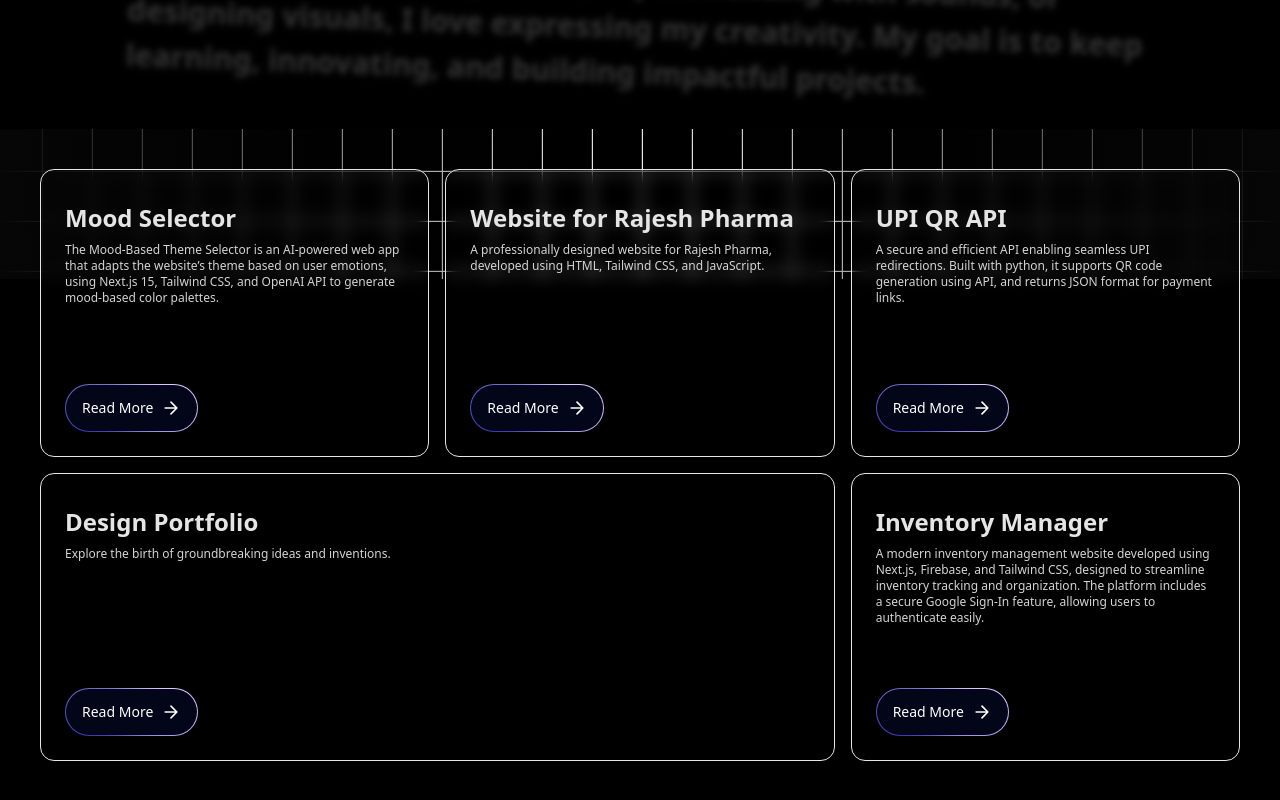
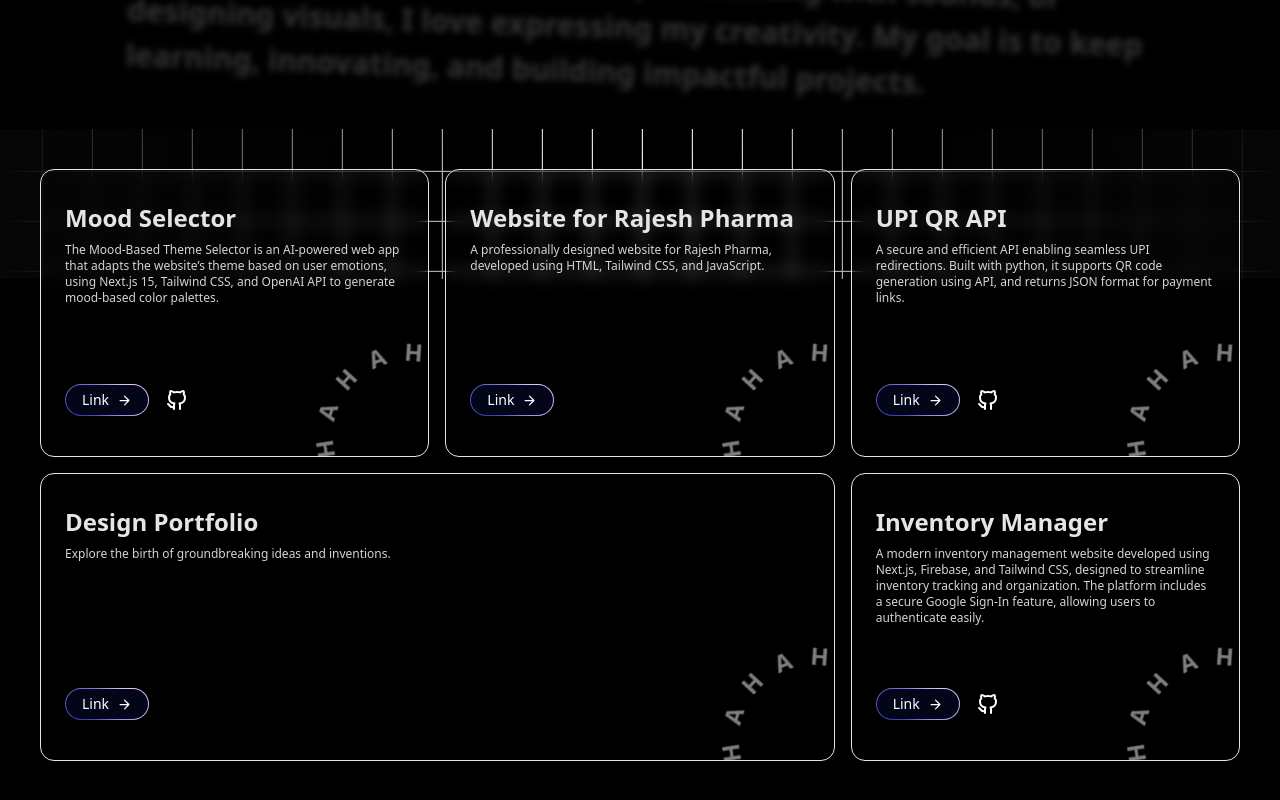
Before and after one commit to ChirayuSahu/nextjs-portfolio, a Next.js app: page / in a window 1280 px wide. Shown: the part 1440-2240 px from the top of the page. Built offline with nearby package versions, Linux system fonts and the light colour scheme.

Commit message:
Added circular text in cards

```diff
--- a/components/Grid.tsx
+++ b/components/Grid.tsx
@@ -26,6 +26,7 @@
                 title={item.title}
                 description={item.description}
                 url={item.url || '#'}
+                source={item.source}
                 className={i === 3 || i === 6 ? "md:col-span-2" : ""}
               />
             ))}
--- /dev/null
+++ b/components/ui/CircularText/CircularText.tsx
@@ -0,0 +1,128 @@
+import React, { useEffect, useState } from "react";
+import { motion, useAnimation } from "framer-motion";
+
+interface CircularTextProps {
+  text: string;
+  spinDuration?: number;
+  onHover?: "slowDown" | "speedUp" | "pause" | "goBonkers";
+  className?: string;
+}
+
+const getRotationTransition = (
+  duration: number,
+  from: number,
+  loop: boolean = true,
+) => ({
+  from: from,
+  to: from + 360,
+  ease: "linear",
+  duration: duration,
+  type: "tween",
+  repeat: loop ? Infinity : 0,
+});
+
+const getTransition = (duration: number, from: number) => ({
+  rotate: getRotationTransition(duration, from),
+  scale: {
+    type: "spring",
+    damping: 20,
+    stiffness: 300,
+  },
+});
+
+const CircularText: React.FC<CircularTextProps> = ({
+  text,
+  spinDuration = 20,
+  onHover = "speedUp",
+  className = "",
+}) => {
+  const letters = Array.from(text);
+  const controls = useAnimation();
+  const [currentRotation, setCurrentRotation] = useState(0);
+
+  useEffect(() => {
+    controls.start({
+      rotate: currentRotation + 360,
+      scale: 1,
+      transition: getTransition(spinDuration, currentRotation),
+    });
+  }, [spinDuration, controls, onHover, text]);
+
+  const handleHoverStart = () => {
+    if (!onHover) return;
+    switch (onHover) {
+      case "slowDown":
+        controls.start({
+          rotate: currentRotation + 360,
+          scale: 1,
+          transition: getTransition(spinDuration * 2, currentRotation),
+        });
+        break;
+      case "speedUp":
+        controls.start({
+          rotate: currentRotation + 360,
+          scale: 1,
+          transition: getTransition(spinDuration / 4, currentRotation),
+        });
+        break;
+      case "pause":
+        controls.start({
+          rotate: currentRotation,
+          scale: 1,
+          transition: {
+            rotate: { type: "spring", damping: 20, stiffness: 300 },
+            scale: { type: "spring", damping: 20, stiffness: 300 },
+          },
+        });
+        break;
+      case "goBonkers":
+        controls.start({
+          rotate: currentRotation + 360,
+          scale: 0.8,
+          transition: getTransition(spinDuration / 20, currentRotation),
+        });
+        break;
+      default:
+        break;
+    }
+  };
+
+  const handleHoverEnd = () => {
+    controls.start({
+      rotate: currentRotation + 360,
+      scale: 1,
+      transition: getTransition(spinDuration, currentRotation),
+    });
+  };
+
+  return (
+    <motion.div
+      initial={{ rotate: 0 }}
+      className={`mx-auto rounded-full w-[200px] h-[200px] text-white font-black text-center cursor-pointer origin-center ${className}`}
+      animate={controls}
+      onUpdate={(latest) => setCurrentRotation(Number(latest.rotate))}
+      onMouseEnter={handleHoverStart}
+      onMouseLeave={handleHoverEnd}
+    >
+      {letters.map((letter, i) => {
+        const rotation = (360 / letters.length) * i;
+        const factor = Number((Math.PI / letters.length).toFixed(0));
+        const x = factor * i;
+        const y = factor * i;
+        const transform = `rotateZ(${rotation}deg) translate3d(${x}px, ${y}px, 0)`;
+
+        return (
+          <span
+            key={i}
+            className="absolute inline-block inset-0 text-2xl transition-all duration-500 ease-[cubic-bezier(0,0,0,1)]"
+            style={{ transform, WebkitTransform: transform }}
+          >
+            {letter}
+          </span>
+        );
+      })}
+    </motion.div>
+  );
+};
+
+export default CircularText;
--- a/components/ui/CustomButon.tsx
+++ b/components/ui/CustomButon.tsx
@@ -9,15 +9,15 @@
     return (
         <>
         <a href={url} target='_blank'>
-        <button className="relative inline-flex h-12 overflow-hidden rounded-full p-[1px] focus:outline-none focus:ring-2 focus:ring-slate-400 focus:ring-offset-2 focus:ring-offset-slate-50">
+        <button className="relative inline-flex h-8 overflow-hidden rounded-full p-[1px] focus:outline-none focus:ring-2 focus:ring-slate-400 focus:ring-offset-2 focus:ring-offset-slate-50">
 
             <span className="absolute inset-[-1000%] animate-[spin_2s_linear_infinite] bg-[conic-gradient(from_90deg_at_50%_50%,#E2CBFF_0%,#393BB2_50%,#E2CBFF_100%)]" />
 
             <span className="relative inline-flex h-full w-full cursor-pointer items-center justify-center rounded-full bg-slate-950 px-4 py-1 text-sm font-medium text-white backdrop-blur-3xl space-x-2">
                 <span>{text}</span>
                 <svg
-                    width="20"
-                    height="20"
+                    width="15"
+                    height="15"
                     viewBox="0 0 24 24"
                     fill="none"
                     xmlns="http://www.w3.org/2000/svg"
--- a/components/ui/bento-grid.tsx
+++ b/components/ui/bento-grid.tsx
@@ -1,5 +1,7 @@
 import { cn } from "@/lib/utils";
 import CustomButton from "./CustomButon";
+import { IconBrandGithub } from "@tabler/icons-react";
+import CircularText from "./CircularText/CircularText";
 
 export const BentoGrid = ({
   className,
@@ -26,17 +28,19 @@
   description,
   header,
   url,
+  source,
 }: {
   className?: string;
   title?: string | React.ReactNode;
   description?: string | React.ReactNode;
   header?: React.ReactNode;
-  url?: string
+  url?: string;
+  source?: string
 }) => {
   return (
     <div
       className={cn(
-        "dark group/bento shadow-[#393BB2] row-span-1 flex flex-col justify-between space-y-4 rounded-xl border border-neutral-200 bg-black p-6 transition duration-200 hover:shadow-lg dark:border-white/[0.2] dark:bg-black dark:shadow-none backdrop-filter backdrop-blur-sm bg-opacity-30",
+        "dark group/bento z-20 shadow-[#393BB2] row-span-1 flex flex-col justify-between space-y-4 rounded-xl border border-neutral-200 bg-black p-6 transition duration-200 hover:shadow-lg dark:border-white/[0.2] dark:bg-black dark:shadow-none backdrop-filter backdrop-blur-sm bg-opacity-30 overflow-hidden",
         className
       )}
     >
@@ -49,9 +53,24 @@
           {description}
         </div>
       </div>
-      <div className="group-hover/bento:-translate-y-1 mt-6 md:mt-0">
-        <CustomButton text="Read More" url={url} />
-        </div>
+      <div className="flex space-y-2 flex-wrap sm:space-y-0 sm:space-x-2 group-hover/bento:-translate-y-1 mt-6 md:mt-0">
+        <CustomButton text="Link" url={url} />
+        {source?.trim() ? (
+          <a href={source} target="_blank">
+          <div className="h-8 pt-[3.5px] ml-2 bg-black rounded-4xl">
+            <IconBrandGithub color="white"/>
+          </div>
+          </a>
+        ) : null}
+      </div>
+      <div className="absolute z-[-1] -bottom-20 -right-20">
+        <CircularText
+          text="HAHAHAHAHAHAHA"
+          onHover="slowDown"
+          spinDuration={10}
+          className="opacity-50"
+        />
+      </div>
     </div>
   );
 };
--- a/data/aboutData.js
+++ b/data/aboutData.js
@@ -9,18 +9,20 @@
     title: "Mood Selector",
     description: "The Mood-Based Theme Selector is an AI-powered web app that adapts the website’s theme based on user emotions, using Next.js 15, Tailwind CSS, and OpenAI API to generate mood-based color palettes.",
     img: "/project1.png",
-    url: "http://mood-selector.vercel.app"
+    url: "http://mood-selector.vercel.app",
+    source: "https://github.com/ChirayuSahu/moodSelector",
   },
   {
     title: "Website for Rajesh Pharma",
     description: "A professionally designed website for Rajesh Pharma, developed using HTML, Tailwind CSS, and JavaScript.",
     img: "/project2.png",
-    url: "https://rajeshpharma.com"
+    url: "https://rajeshpharma.com",
   },
   {
     title: "UPI QR API",
     description: "A secure and efficient API enabling seamless UPI redirections. Built with python, it supports QR code generation using API, and returns JSON format for payment links.",
     url: "https://upi-redirection-api.vercel.app/",
+    source: "https://github.com/ChirayuSahu/upiRedirectionAPI",
 },
   {
     title: "Design Portfolio",
@@ -30,5 +32,7 @@
   {
     title: "Inventory Manager",
     description: "A modern inventory management website developed using Next.js, Firebase, and Tailwind CSS, designed to streamline inventory tracking and organization. The platform includes a secure Google Sign-In feature, allowing users to authenticate easily.",
+    url:"https://inv-manager-ch.vercel.app",
+    source: "https://github.com/ChirayuSahu/inventoryManager",
   },
 ];
```
